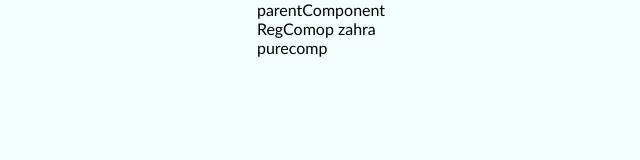
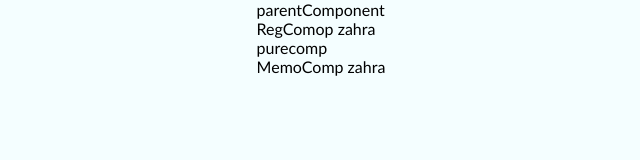
Before and after one commit to ZahraNejati79/first-react-, a React (Create React App) app: page / in a window 1280 px wide. Shown: the top 160 px of the page, without its empty margins (319-959 px from the left). Built offline with nearby package versions, Linux system fonts and the light colour scheme.

Commit message:
Memo component

```diff
--- /dev/null
+++ b/src/components/PureMemoComp/MemoComp.jsx
@@ -0,0 +1,6 @@
+import React from "react";
+const MemoComp = (props) => {
+  return <div>MemoComp {props.name}</div>;
+};
+
+export default React.memo(MemoComp);
--- a/src/components/PureMemoComp/ParentComp.jsx
+++ b/src/components/PureMemoComp/ParentComp.jsx
@@ -1,4 +1,5 @@
 import React, { Component } from "react";
+import MemoComp from "./MemoComp";
 import PureComp from "./PureComp";
 import RegComop from "./RegComp";
 class ParentComponent extends React.Component {
@@ -14,6 +15,7 @@ class ParentComponent extends React.Component {
         parentComponent
         <RegComop name={this.state.name} />
         <PureComp name={this.state.name} />
+        <MemoComp name={this.state.name} />
       </div>
     );
   }
```
